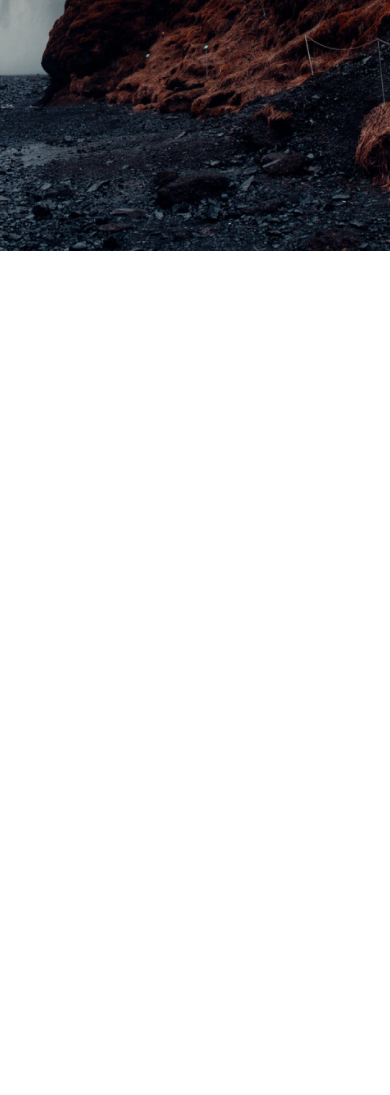
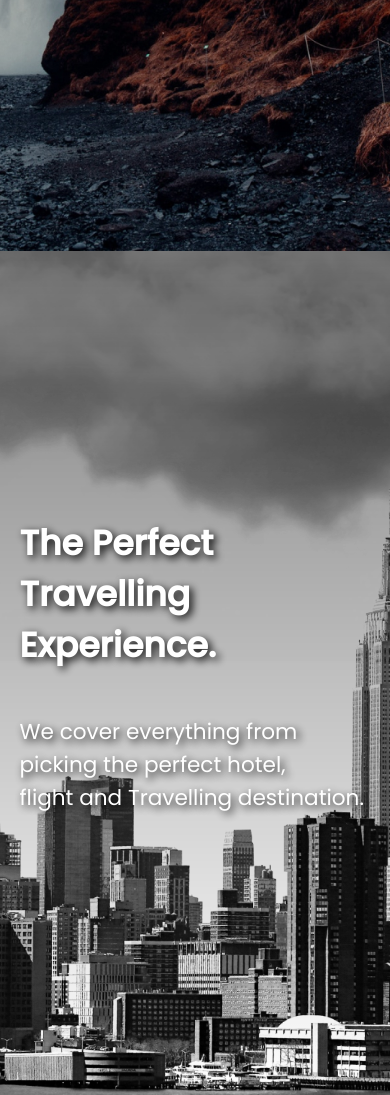
Before and after one commit to jgcastro/travelSite, a plain HTML site: page index.html in a window 390 px wide. Shown: the part 630-1725 px from the top of the page. Before the commit the page ends 881 px from the top, so only its background shows below. Drawn offline with Linux system fonts and the light colour scheme; a web font is replaced by a local one.

Commit message:
Added a section with animation

```diff
--- a/css/style.css
+++ b/css/style.css
@@ -1,4 +1,4 @@
-@import url('https://fonts.googleapis.com/css?family=Pattaya|Poppins:400,500&display=swap');
+@import url("https://fonts.googleapis.com/css?family=Pattaya|Poppins:400,500&display=swap");
 
 /* GLOBAL STYLES */
 
@@ -86,7 +86,8 @@ nav ul li a:hover {
 
 .hero {
   min-height: 90vh;
-    background-image: linear-gradient(rgba(0, 0, 0, 0.5), transparent), url(../img/landing-page.jpg);
+  background-image: linear-gradient(rgba(0, 0, 0, 0.5), transparent),
+    url(../img/landing-page.jpg);
   background-repeat: no-repeat;
   background-size: cover;
   background-position: center;
@@ -117,6 +118,59 @@ nav ul li a:hover {
   font-weight: bold;
 }
 
+/* LOCATIONS SECTION */
+
+#locations {
+  min-height: 100vh;
+  background: linear-gradient(rgba(0, 0, 0, 0.5), transparent),
+    url(../img/new-york-page.png);
+  background-size: cover;
+  background-position: center;
+  display: flex;
+  align-items: center;
+  position: relative;
+  overflow: hidden;
+}
+
+.locations-head {
+  width: 90%;
+  margin: auto;
+  color: white;
+  text-shadow: 3px 3px 8px #000;
+}
+
+.locations-head h2 {
+  padding: 2rem 0rem;
+}
+
+.locations-head h3 {
+  padding: 4rem 0rem;
+}
+
+.cloud {
+  position: absolute;
+  top: 0%;
+  right: 0%;
+  animation: cloudAnimation 10s infinite alternate ease-in-out;
+}
+
+.moving-cloud-1 {
+}
+.moving-cloud-2 {
+  top: 20%;
+  z-index: -2;
+  opacity: 0.5;
+}
+
+@keyframes cloudAnimation {
+  from {
+    transform: translate(10%, -10%);
+  }
+  to {
+    transform: translate(0%, 0%);
+  }
+}
+/* MEDIA QUERY */
 
 @media screen and (max-width: 932px) {
   html {
@@ -131,4 +185,21 @@ nav ul li a:hover {
     padding: 2rem;
     font-size: 4rem;
   }
+
+  .cloud {
+    height: 60rem;
+    position: absolute;
+    top: 0%;
+    right: 0%;
+    z-index: -3;
+    pointer-events: none;
   }
+
+  .moving-cloud-1 {
+    z-index: -1;
+  }
+
+  .moving-cloud-2 {
+    z-index: -2;
+  }
+}
--- a/index.html
+++ b/index.html
@@ -28,6 +28,14 @@
         <h3>Start your travel at an affordable price with Travelly <br /> Contact us now bellow.</h3>
         <button id="book">Book Now !</button>
     </section>
+    <section id="locations">
+        <header class="locations-head">
+            <h2>The Perfect Travelling Experience.</h2>
+            <h3>We cover everything from picking the perfect hotel, <br /> flight and Travelling destination.</h3>
+            <img src="./img/cloud.png" class="moving-cloud-1 cloud" alt="">
+            <img src="./img/cloud.png" class="moving-cloud-2 cloud" alt="">
+        </header>
+    </section>
 </body>
 
 </html>
```
Lines whose indentation alone changed are shown as unchanged.
